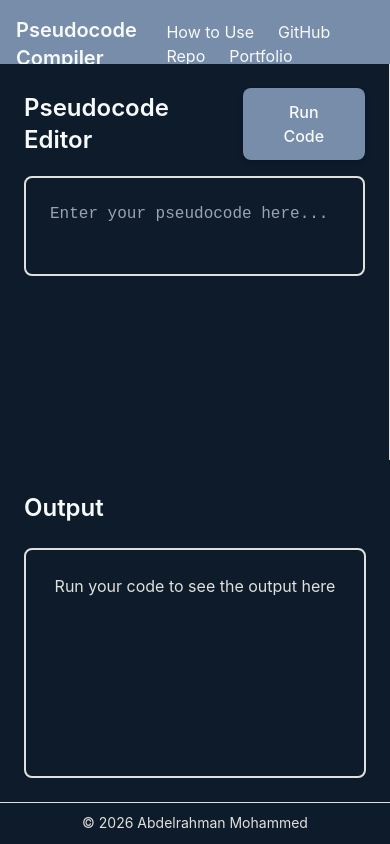
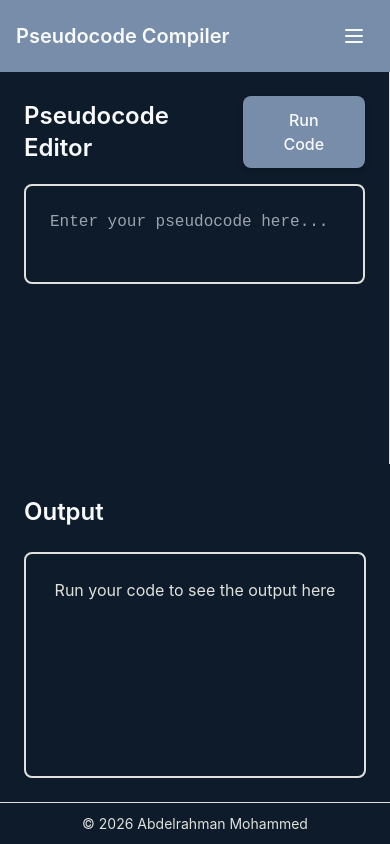
Before and after one commit to Sherlemious/IGCSE-Pseudocode-Online-Compiler, a React (Vite) app in the folder frontend/: page / in a window 390 px wide. Built offline with nearby package versions, Linux system fonts and the light colour scheme; no server answers.

Commit message:
Feat- Responsive header

```diff
--- a/frontend/src/components/layout/header.tsx
+++ b/frontend/src/components/layout/header.tsx
@@ -1,17 +1,24 @@
-import React from 'react';
-import { Link } from 'react-router-dom'; // Ensure this import is correct
+import React, { useState } from 'react';
+import { Link } from 'react-router-dom';
+import { Menu, X } from 'lucide-react';
 
 const Header: React.FC = () => {
+  const [isMenuOpen, setIsMenuOpen] = useState(false);
+
   return (
-    <header className="bg-primary text-light-text shadow-cool h-16">
-      <div className="max-w-screen-xl mx-auto px-4 py-4 flex justify-between items-center">
+    <header className="bg-primary text-light-text shadow-cool">
+      <div className="max-w-screen-xl mx-auto px-4 py-4">
+        {/* Desktop & Mobile Layout */}
+        <div className="flex justify-between items-center">
+          {/* Logo */}
           <div className="text-xl font-semibold">
             <Link to="/" className="hover:text-secondary transition duration-200">
               Pseudocode Compiler
             </Link>
           </div>
 
-        <nav className="space-x-6">
+          {/* Desktop Navigation */}
+          <nav className="hidden md:flex space-x-6">
             <Link to="/how-to-use" className="text-light-text hover:text-secondary transition duration-200">
               How to Use
             </Link>
@@ -32,6 +39,47 @@ const Header: React.FC = () => {
               Portfolio
             </a>
           </nav>
+
+          {/* Mobile Menu Button */}
+          <button
+            className="md:hidden p-2 rounded-lg hover:bg-surface transition duration-200"
+            onClick={() => setIsMenuOpen(!isMenuOpen)}
+            aria-label="Toggle menu"
+          >
+            {isMenuOpen ? <X className="h-6 w-6" /> : <Menu className="h-6 w-6" />}
+          </button>
+        </div>
+
+        {/* Mobile Navigation */}
+        {isMenuOpen && (
+          <nav className="md:hidden mt-4 space-y-4 pb-4">
+            <Link
+              to="/how-to-use"
+              className="block text-light-text hover:text-secondary transition duration-200 py-2"
+              onClick={() => setIsMenuOpen(false)}
+            >
+              How to Use
+            </Link>
+            <a
+              href="https://github.com/Sherlemious/IGCSE-Pseudocode-Online-Compiler"
+              className="block text-light-text hover:text-secondary transition duration-200 py-2"
+              target="_blank"
+              rel="noopener noreferrer"
+              onClick={() => setIsMenuOpen(false)}
+            >
+              GitHub Repo
+            </a>
+            <a
+              href="https://www.sherlemious.com"
+              className="block text-light-text hover:text-secondary transition duration-200 py-2"
+              target="_blank"
+              rel="noopener noreferrer"
+              onClick={() => setIsMenuOpen(false)}
+            >
+              Portfolio
+            </a>
+          </nav>
+        )}
       </div>
     </header>
   );
```
Lines whose indentation alone changed are shown as unchanged.
